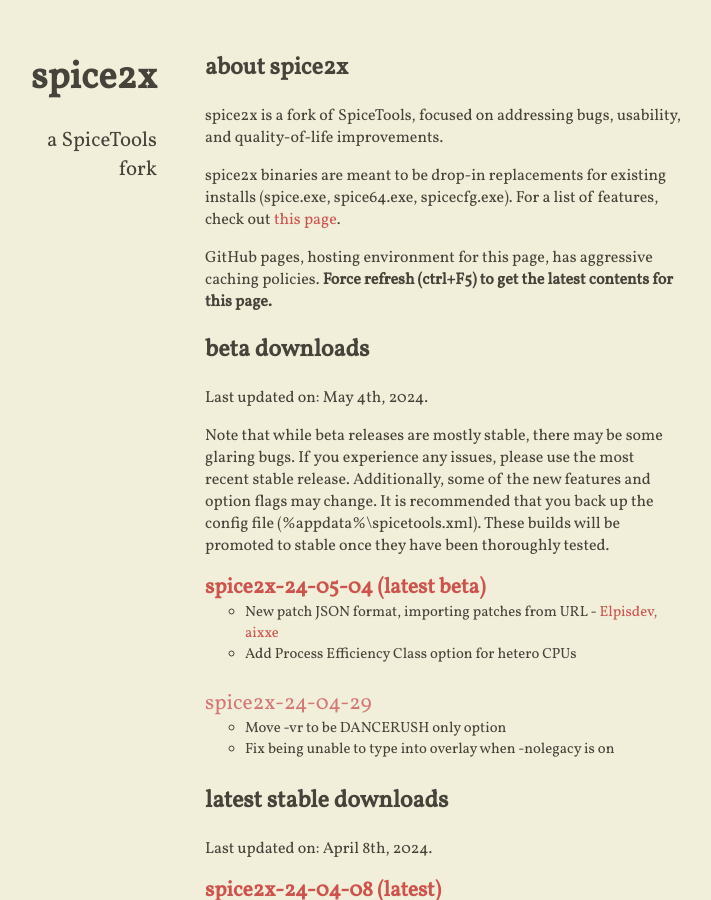
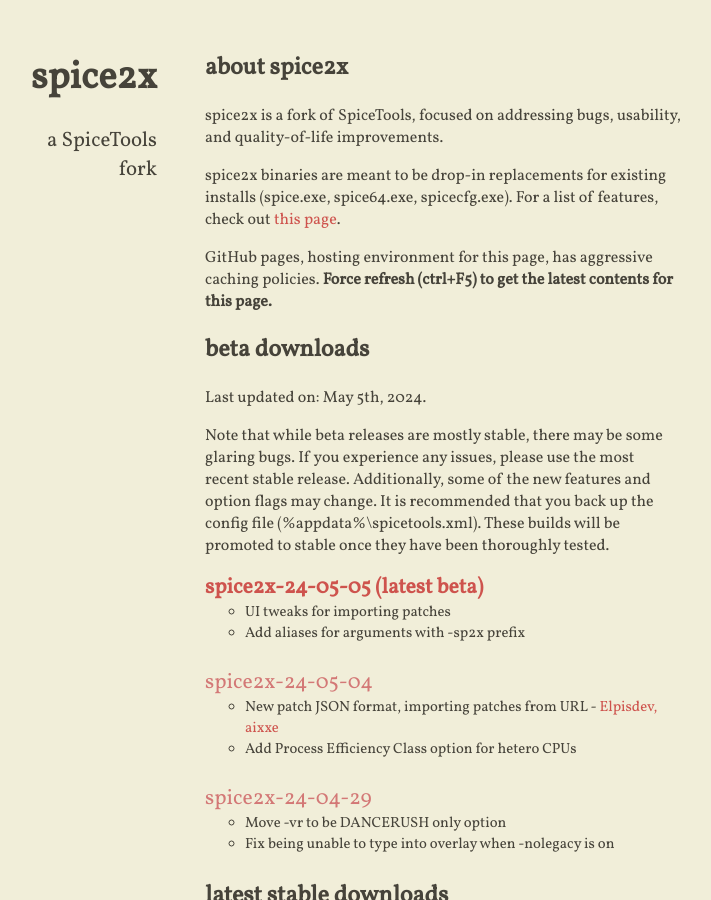
Before and after one commit to spice2x/spice2x.github.io, a Jekyll site: the page built from docs/index.html, in a window 1280 px wide and 900 px high. Shown: the whole window, without its empty margins (299-1010 px from the left). Built offline with Jekyll 4.4.1, drawn with Linux system fonts in a browser that asks for light colours; nearby versions of some CDN libraries.

Commit message:
24-05-05

```diff
--- a/docs/_includes/content.html
+++ b/docs/_includes/content.html
@@ -11,7 +11,7 @@
 
 <h2>beta downloads</h2>
 
-<p>Last updated on: May 4th, 2024.</p>
+<p>Last updated on: May 5th, 2024.</p>
 
 <p>Note that while beta releases are mostly stable, there may be some glaring bugs. If you experience any issues, please
   use the most recent stable release. Additionally, some of the new features and option flags may change. It is
@@ -19,6 +19,15 @@
   stable once they have been thoroughly tested.
 </p>
 <ul class="downloads-beta highlight-latest">
+  <li>
+    <a class="download-link" href="https://github.com/spice2x/spice2x.github.io/releases/download/24-05-05/spice2x-24-05-05.zip">
+      spice2x-24-05-05
+    </a>
+    <ul>
+      <li>UI tweaks for importing patches</li>
+      <li>Add aliases for arguments with -sp2x prefix</li>
+    </ul>
+  </li>
   <li>
     <a class="download-link" href="https://github.com/spice2x/spice2x.github.io/releases/download/24-05-04/spice2x-24-05-04.zip">
       spice2x-24-05-04
```
